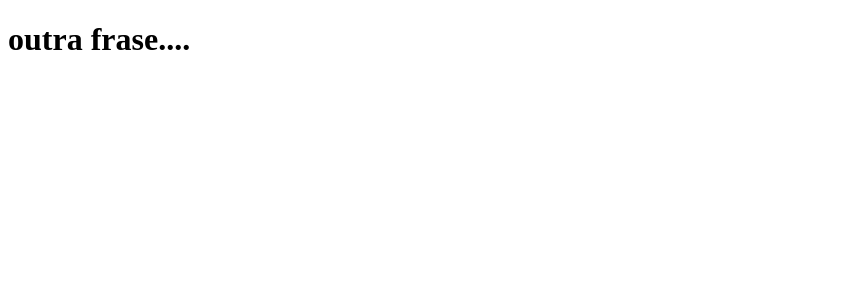
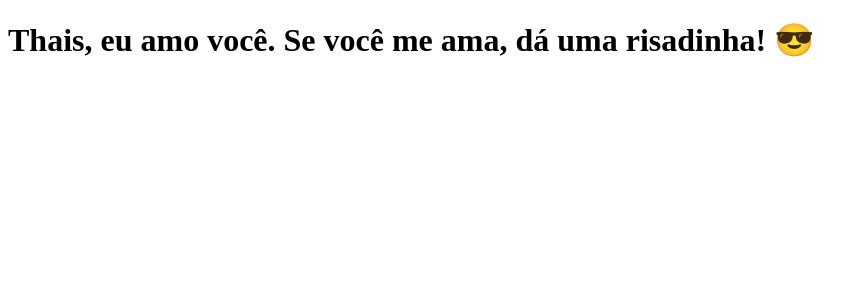
Before and after one commit to allanflm/clone-tabnews, a Next.js app: page / in a window 1280 px wide. Shown: the top 300 px of the page, without its empty margins (0-867 px from the left). Built offline with nearby package versions, Linux system fonts and the light colour scheme.

Commit message:
modificando a frase

```diff
--- a/pages/index.js
+++ b/pages/index.js
@@ -1,5 +1,5 @@
 function Home(){
-    return <h1>outra frase....</h1>
+    return <h1>Thais, eu amo você. Se você me ama, dá uma risadinha! 😎</h1>
 }
 
 export default Home;
```
